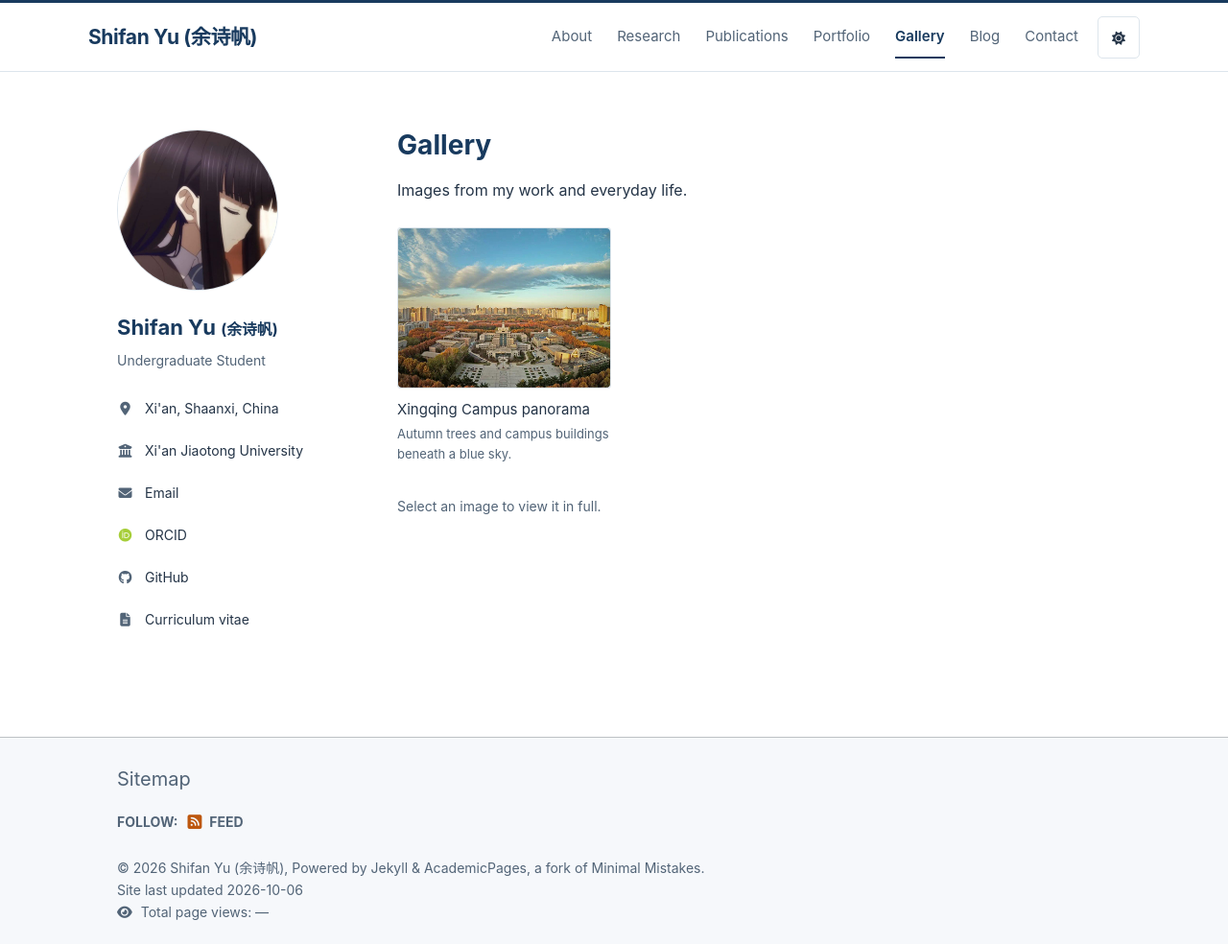
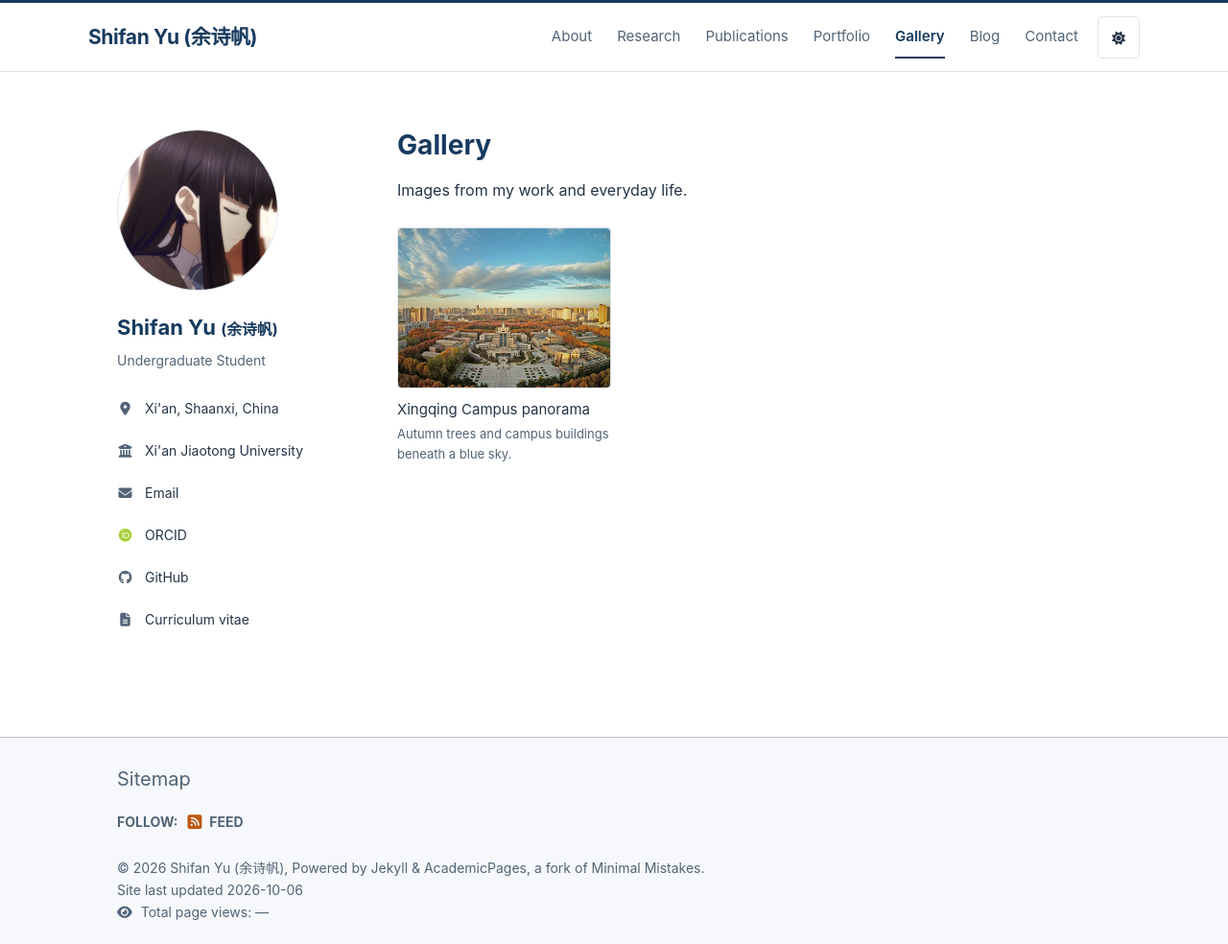
Before and after one commit to yuytkuy-eng/yuytkuy-eng.github.io, a Jekyll site: the page built from _pages/gallery.html, in a window 1280 px wide and 984 px high. Shown: the whole window at 96% size. Built offline with Jekyll 4.4.1, drawn with Linux system fonts in a browser that asks for light colours.

Commit message:
Remove the gallery viewing hint

```diff
--- a/_pages/gallery.html
+++ b/_pages/gallery.html
@@ -31,7 +31,6 @@ description: "Images from my work and everyday life."
   {% endcapture %}
   {% if image_count > 0 %}
     <div class="gallery-grid">{{ gallery_items }}</div>
-    <p class="gallery-hint">Select an image to view it in full.</p>
     <dialog class="gallery-dialog" aria-label="Image viewer">
       <div class="gallery-dialog-bar">
         <span class="gallery-position" aria-live="polite"></span>
```
